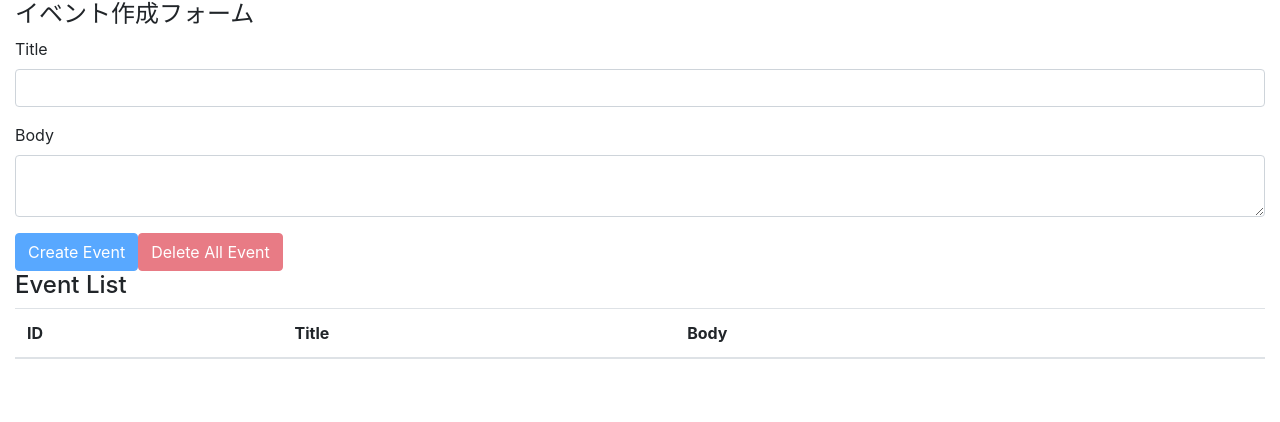
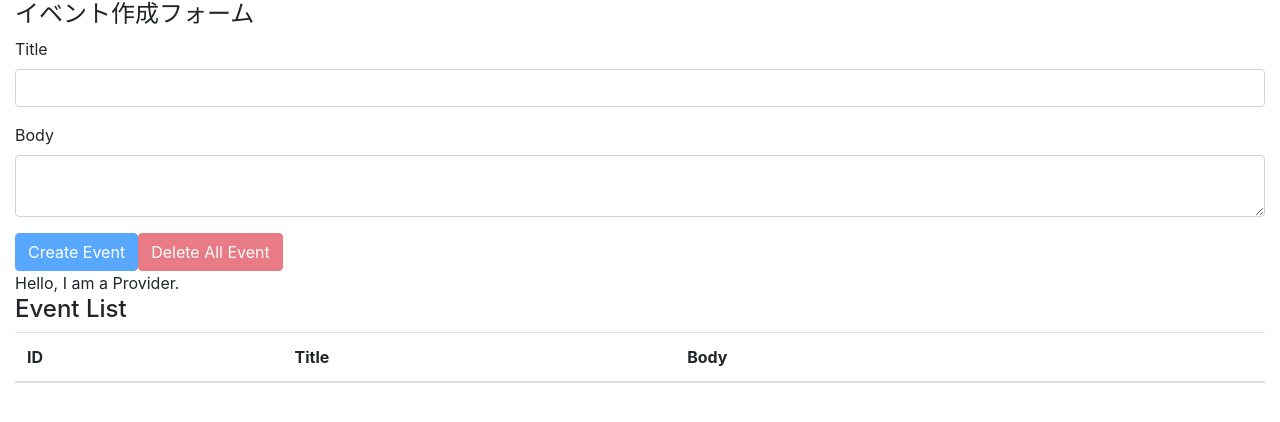
Before and after one commit to hhhirokunnn/react-hello-world, a React (Create React App) app: page / in a window 1280 px wide. Shown: the top 422 px of the page. Built offline with nearby package versions, Linux system fonts and the light colour scheme.

Commit message:
setup reactContext

```diff
--- a/src/components/App.js
+++ b/src/components/App.js
@@ -3,15 +3,18 @@ import 'bootstrap/dist/css/bootstrap.min.css'
 import EventForm from './EventForm.js'
 import reducer from '../reducers'
 import Events from './Events'
+import AppContext from '../contexts/AppContext'
 
 const App = () => {
   // refs: https://ja.reactjs.org/docs/hooks-reference.html#usereducer
   const [state, dispatch] = useReducer(reducer, [])
   return (
-    <div className= "container-fluid">
-      <EventForm state={state} dispatch={dispatch}/>
-      <Events state={state} dispatch={dispatch}/>
-    </div>
+    <AppContext.Provider value={'Hello, I am a Provider.'}>
+      <div className= "container-fluid">
+        <EventForm state={state} dispatch={dispatch}/>
+        <Events state={state} dispatch={dispatch}/>
+      </div>
+    </AppContext.Provider>
   )
 }
 
--- a/src/components/Events.js
+++ b/src/components/Events.js
@@ -1,9 +1,12 @@
-import React from 'react'
+import React, { useContext } from 'react'
 import Event from './Event'
+import AppContext from '../contexts/AppContext'
 
 const Events = ( {state, dispatch} ) => {
+    const value = useContext(AppContext)
     return (
         <>
+            <div>{value}</div>
             <h4>Event List</h4>
             <table className="table table-hover">
                 <thead>
```
Also changed, not shown: src/contexts/AppContext.js (line endings or trailing spaces).
